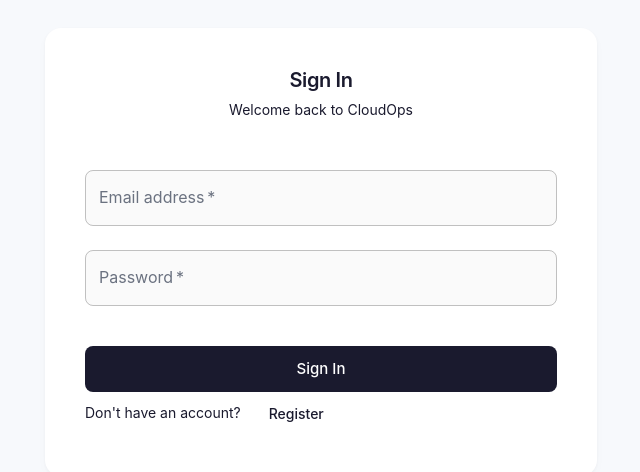
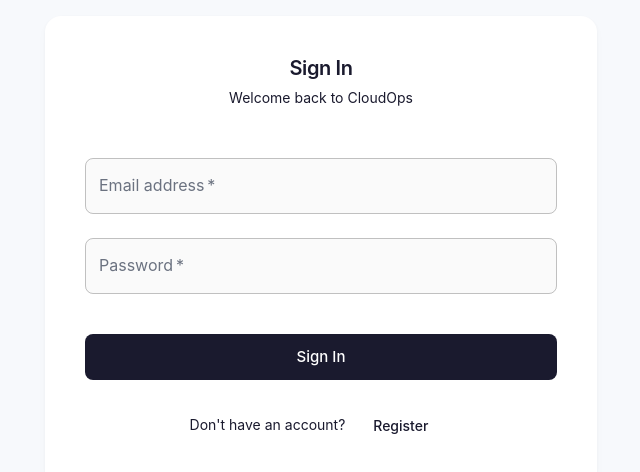
Before and after one commit to IvanLuketic/cloudops-frontend, a Next.js app: page /login in a window 1280 px wide. Shown: the part 148-620 px from the top of the page, without its empty margins (319-959 px from the left). Built offline with nearby package versions, Linux system fonts and the light colour scheme; no server answers.

Commit message:
Fix: Box textAlign and mt to sx for MUI v5

```diff
--- a/src/pages/login.tsx
+++ b/src/pages/login.tsx
@@ -78,7 +78,7 @@ export default function Login() {
               {loading ? 'Signing in...' : 'Sign In'}
             </Button>
           </form>
-          <Box textAlign="center" mt={3}>
+          <Box sx={{ textAlign: 'center', mt: 3 }}>
             <Typography variant="body2" color="text.secondary">
               Don't have an account?{' '}
               <Button color="inherit" onClick={() => router.push('/register')} sx={{ fontWeight: 500 }}>
```
